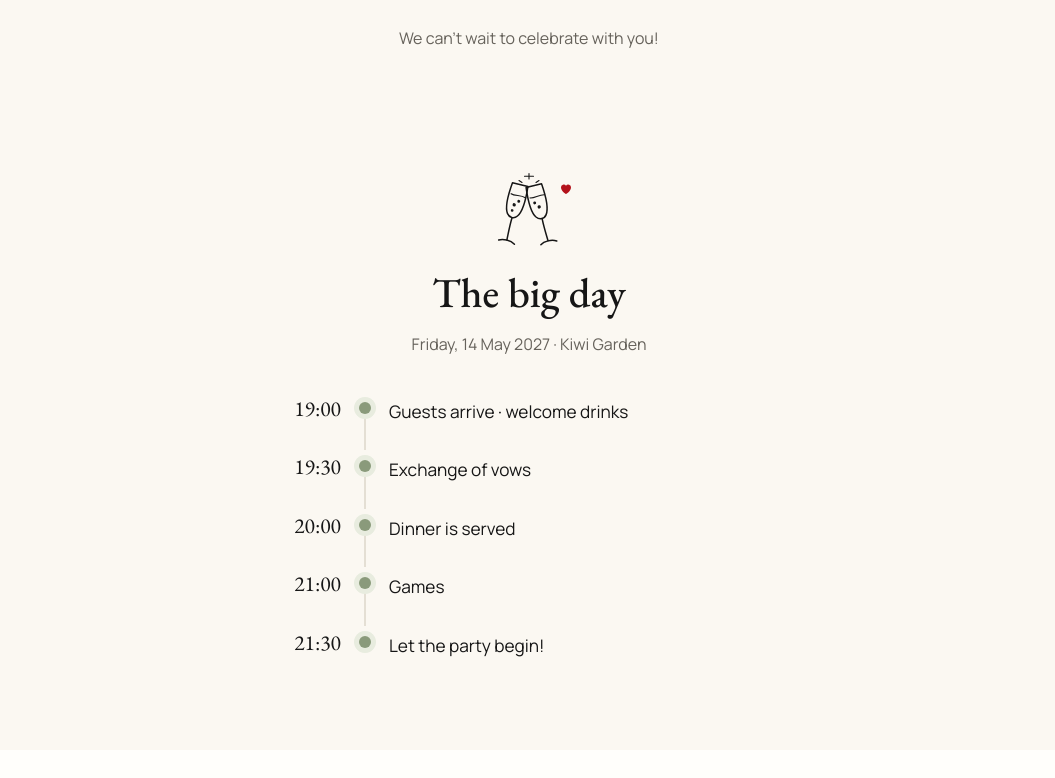
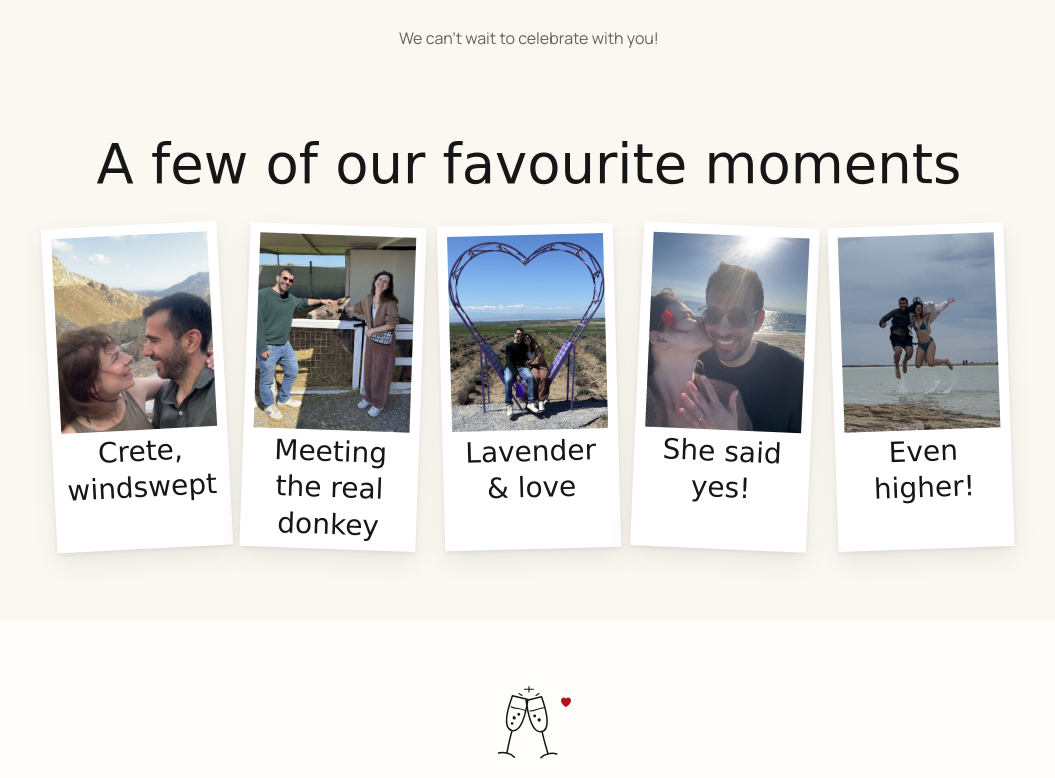
Before and after one commit to Mylo91/Mylo91.github.io, a plain HTML site: page index.html in a window 1280 px wide. Shown: the part 898-1676 px from the top of the page, without its empty margins (111-1166 px from the left). Drawn offline with nearby package versions, Linux system fonts and the light colour scheme; a web font is replaced by a local one.

Commit message:
Add favourite-moments polaroid section with couple photos
Five photos cropped to 4:5, resized to 800x1000 and stripped of EXIF/GPS.
Full-size originals are gitignored.

Co-Authored-By: Claude Opus 5.5 <noreply@anthropic.com>

```diff
--- a/index.html
+++ b/index.html
@@ -72,6 +72,16 @@ section:nth-of-type(even){background:var(--surface)}
 .kicker{display:block;text-align:center;color:var(--sage-deep);margin-bottom:10px}
 .kicker{margin-bottom:6px}
 .lead{text-align:center;max-width:620px;margin:14px auto 36px;color:var(--muted)}
+
+/* moments (polaroids) */
+#moments{padding:24px 0 72px;background:var(--bg)!important}
+.moments-title{font-family:var(--script);font-weight:400;font-size:clamp(2.6rem,8vw,3.4rem);margin-bottom:28px}
+.polaroids{display:flex;flex-wrap:wrap;justify-content:center;gap:28px 20px}
+.polaroid{margin:0;width:176px;background:#fff;padding:10px 10px 4px;box-shadow:0 2px 4px rgba(0,0,0,.06),0 10px 24px rgba(0,0,0,.08);transform:rotate(var(--r));transition:transform .25s ease}
+.polaroid:hover{transform:rotate(0) scale(1.04)}
+.polaroid img{width:100%;height:auto;aspect-ratio:4/5;object-fit:cover}
+.polaroid figcaption{font-family:var(--script);font-size:1.75rem;line-height:1.3;text-align:center;padding:4px 0 2px;color:var(--ink)}
+@media (max-width:520px){.polaroids{gap:22px 14px}.polaroid{width:calc(50% - 10px);padding:7px 7px 2px}.polaroid figcaption{font-size:1.4rem}}
 
 /* schedule */
 .timeline{list-style:none;margin:0 auto;padding:0;max-width:520px}
@@ -273,6 +283,20 @@ footer .sig{font-family:var(--script);font-size:2.8rem;color:var(--accent);margi
   </div>
 </div>
 
+<!-- ======================= MOMENTS ======================= -->
+<section id="moments">
+  <div class="wrap">
+    <h2 class="moments-title" data-i18n="moments.title"></h2>
+    <div class="polaroids">
+      <figure class="polaroid" style="--r:-3deg"><img src="images/moments/crete.jpg" width="800" height="1000" loading="lazy" alt=""><figcaption data-i18n="moments.crete"></figcaption></figure>
+      <figure class="polaroid" style="--r:2deg"><img src="images/moments/donkey.jpg" width="800" height="1000" loading="lazy" alt=""><figcaption data-i18n="moments.donkey"></figcaption></figure>
+      <figure class="polaroid" style="--r:-1.5deg"><img src="images/moments/lavender.jpg" width="800" height="1000" loading="lazy" alt=""><figcaption data-i18n="moments.lavender"></figcaption></figure>
+      <figure class="polaroid" style="--r:2.5deg"><img src="images/moments/yes.jpg" width="800" height="1000" loading="lazy" alt=""><figcaption data-i18n="moments.yes"></figcaption></figure>
+      <figure class="polaroid" style="--r:-2deg"><img src="images/moments/jump.jpg" width="800" height="1000" loading="lazy" alt=""><figcaption data-i18n="moments.jump"></figcaption></figure>
+    </div>
+  </div>
+</section>
+
 <!-- ======================= SCHEDULE ======================= -->
 <section id="schedule">
   <div class="wrap">
@@ -436,6 +460,7 @@ en: {
   "practical.dress1":"Smart / cocktail. Wear comfortable shoes for dancing and bring a light layer for the evening.",
   "enjoy.title":"Enjoy Thessaloniki","enjoy.lead":"Our tips for your days in the city. Mostly about food, of course. Photos of us eating all of it are coming soon.",
   "rec.directions":"Directions","rec.onmap":"On map",
+  "moments.title":"A few of our favourite moments","moments.crete":"Crete, windswept","moments.donkey":"Meeting the real donkey","moments.lavender":"Lavender & love","moments.yes":"She said yes!","moments.jump":"Even higher!",
   "footer.gift":"Your presence is the greatest gift.","footer.questions":"Questions? Just message us."
 },
 hu: {
@@ -477,6 +502,7 @@ hu: {
   "practical.dress1":"Elegáns / koktél. Kényelmes cipő a tánchoz, és egy könnyű réteg estére.",
   "enjoy.title":"Fedezd fel Szalonikit","enjoy.lead":"Tippjeink a városban töltött napokra. Persze főleg evésről szólnak. Hamarosan fotók is jönnek rólunk, ahogy mindent megkóstolunk.",
   "rec.directions":"Útvonal","rec.onmap":"Térképen",
+  "moments.title":"Néhány kedvenc pillanatunk","moments.crete":"Kréta, kócosan","moments.donkey":"Az igazi szamár","moments.lavender":"Levendula és szerelem","moments.yes":"Igent mondott!","moments.jump":"Még magasabbra!",
   "footer.gift":"A jelenlétetek a legnagyobb ajándék.","footer.questions":"Kérdésetek van? Írjatok nekünk bátran."
 }
 };
```
Also changed, not shown: images/moments/crete.jpg (added), images/moments/donkey.jpg (added), images/moments/jump.jpg (added), images/moments/lavender.jpg (added), images/moments/yes.jpg (added), 1 other file.
